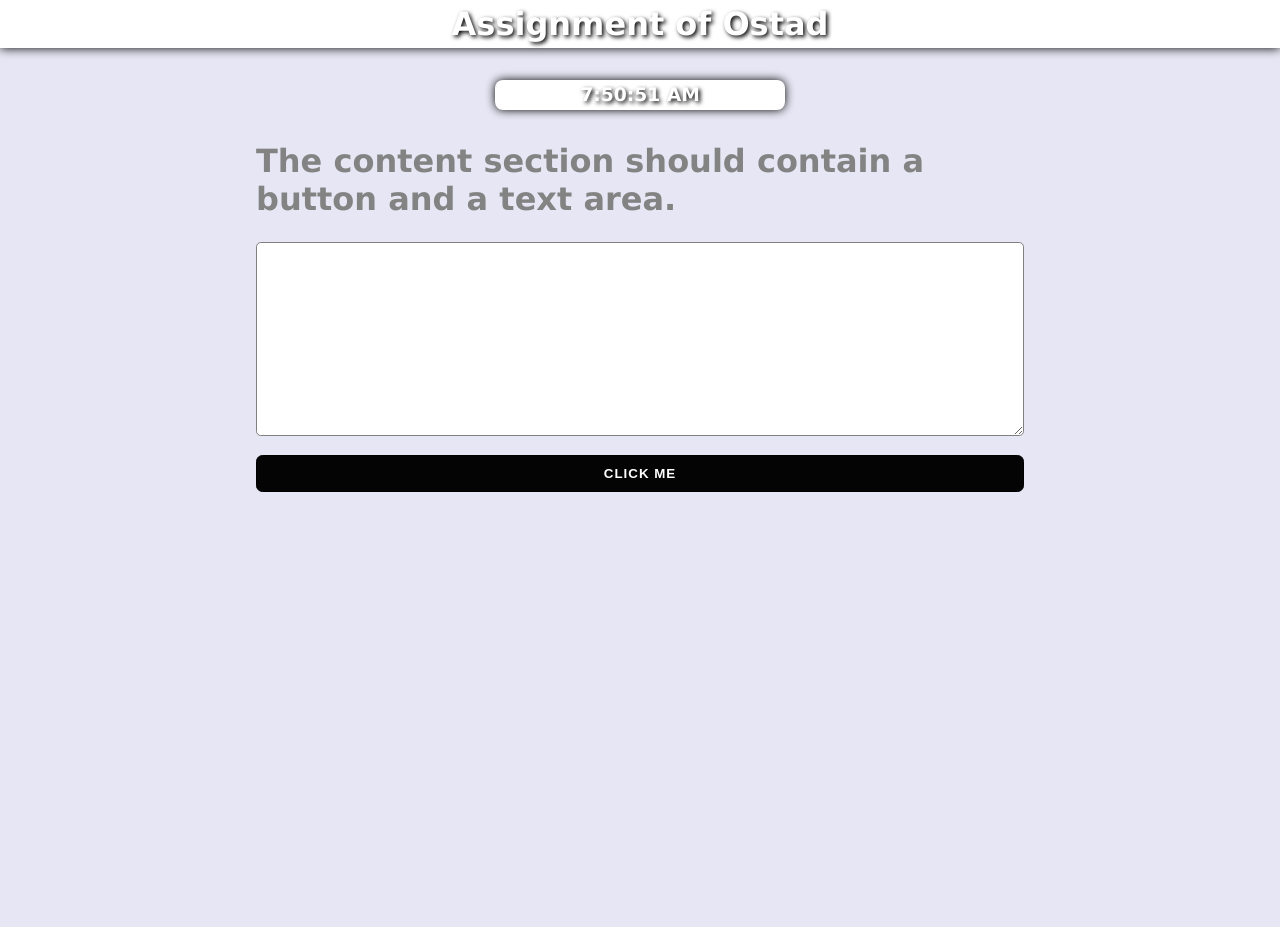
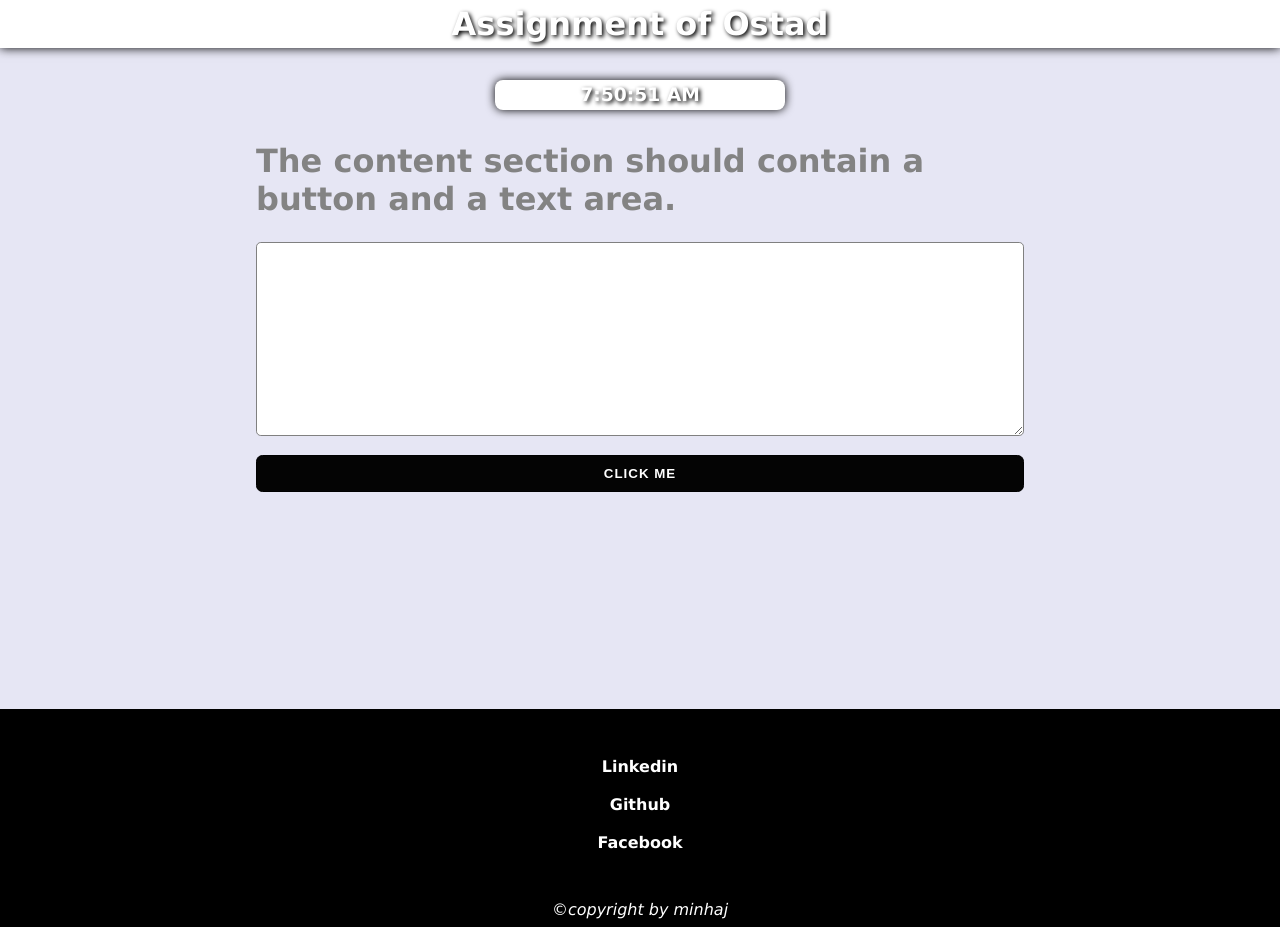
Before and after one commit to minhajul-im/Practice-React-Next, a React (Vite) app in the folder Module-5/: page / in a window 1280 px wide. Before the commit the page ends 800 px from the top, so only its background shows below. Built offline with nearby package versions, Linux system fonts and the light colour scheme.

Commit message:
module-5 project completed

```diff
--- a/Module-5/index.html
+++ b/Module-5/index.html
@@ -4,7 +4,7 @@
     <meta charset="UTF-8" />
     <link rel="icon" type="image/svg+xml" href="/vite.svg" />
     <meta name="viewport" content="width=device-width, initial-scale=1.0" />
-    <title>Vite + React</title>
+    <title>Module-5</title>
   </head>
   <body>
     <div id="root"></div>
--- a/Module-5/src/App.jsx
+++ b/Module-5/src/App.jsx
@@ -1,15 +1,18 @@
 import Page from "./layout/Page";
 
 const App = () => {
+  // all data
   const data = {
     title: "Assignment of Ostad",
-    clock: new Date().toLocaleTimeString(),
     mainTitle: "The content section should contain a button and a text area.",
     button: "Click me",
     text: `Lorem ipsum dolor sit amet consectetur adipisicing elit. Iusto, voluptas Lorem ipsum dolor, sit amet
     consectetur adipisicing elit.Architecto adipisci placeat
     assumenda pariatur! Dignissimos laboriosam nulla aliquid
     qui nihil et.`,
+    linkedin: [`https://www.linkedin.com/in/minhajul-im/`, "Linkedin"],
+    github: [`https://github.com/minhajul-im`, "Github"],
+    facebook: [`https://www.facebook.com/minhajul.im`, "Facebook"],
   };
 
   return (
--- /dev/null
+++ b/Module-5/src/components/footer/Footer.module.css
@@ -0,0 +1,29 @@
+.footer {
+  background-color: #000000;
+  padding: 0.5rem 0;
+}
+
+.ul {
+  display: flex;
+  flex-direction: column;
+  gap: 1.2rem;
+  padding: 1.5rem;
+  align-items: center;
+  justify-content: center;
+}
+
+.li {
+  list-style: none;
+}
+.a {
+  text-decoration: none;
+  color: #ffffff;
+  font-size: 1rem;
+  font-weight: 600;
+}
+.copy {
+  margin: 1.5rem 0 0;
+  text-align: center;
+  color: #ffffff;
+  font-style: italic;
+}
--- /dev/null
+++ b/Module-5/src/components/main/Content.module.css
@@ -0,0 +1,58 @@
+* main */ .main {
+  width: 60%;
+  margin: 1rem auto;
+}
+
+.mainHeader {
+  color: #838383;
+  margin: 1.5rem 0;
+}
+
+/* section  */
+.section {
+  display: flex;
+  flex-direction: column;
+  gap: 1.2rem;
+}
+
+/* textarea */
+.textarea {
+  color: #3e3e3e;
+  letter-spacing: 0.6px;
+  font-size: 1.3rem;
+  line-height: 2rem;
+  outline: none;
+  padding: 1rem;
+  border: 1px solid gray;
+  border-radius: 0.3rem;
+}
+
+/* button  */
+.button {
+  outline: none;
+  border: 1px solid #000000;
+  color: #ffffff;
+  padding: 0.6rem;
+  border-radius: 0.4rem;
+  background-color: #040404;
+  text-transform: uppercase;
+  font-weight: 600;
+  letter-spacing: 1px;
+  cursor: pointer;
+}
+
+.button:hover {
+  background-color: #ffffff;
+  color: #000000;
+  transition-duration: 0.5s;
+}
+
+/* text  */
+.text {
+  margin: 1rem 0;
+  color: #3e3e3e;
+  letter-spacing: 0.6px;
+  font-size: 1.3rem;
+  line-height: 2rem;
+  height: 150px;
+}
--- a/Module-5/src/layout/Page.jsx
+++ b/Module-5/src/layout/Page.jsx
@@ -2,7 +2,8 @@ import classes from "./Page.module.css";
 import { useState, useEffect } from "react";
 
 const Page = ({ data }) => {
-  const { title, mainTitle, button } = data;
+  // get data
+  const { title, mainTitle, button, linkedin, github, facebook } = data;
 
   // time function
   const [clock, setClock] = useState(new Date());
@@ -16,14 +17,17 @@ const Page = ({ data }) => {
     };
   }, []);
 
-  // input value
+  // textarea value
+  const [output, setOutput] = useState("");
   const [text, setText] = useState("");
+
   const handelTextarea = (e) => {
     setText(e.target.value);
   };
 
   // button function
   const handelButton = () => {
+    setOutput(text);
     setText("");
   };
 
@@ -51,11 +55,30 @@ const Page = ({ data }) => {
             {button}
           </button>
 
-          <p className={classes.text}>{text}</p>
+          <p className={classes.text}>{output}</p>
         </section>
       </main>
 
-      <footer></footer>
+      <footer className={classes.footer}>
+        <ul className={classes.ul}>
+          <li className={classes.li}>
+            <a className={classes.a} href={linkedin.at(0)}>
+              {linkedin.at(1)}
+            </a>
+          </li>
+          <li className={classes.li}>
+            <a className={classes.a} href={github.at(0)}>
+              {github.at(1)}
+            </a>
+          </li>
+          <li className={classes.li}>
+            <a className={classes.a} href={facebook.at(0)}>
+              {facebook.at(1)}
+            </a>
+          </li>
+        </ul>
+        <p className={classes.copy}> &copy;copyright by minhaj</p>
+      </footer>
     </div>
   );
 };
--- a/Module-5/src/layout/Page.module.css
+++ b/Module-5/src/layout/Page.module.css
@@ -84,4 +84,35 @@
   letter-spacing: 0.6px;
   font-size: 1.3rem;
   line-height: 2rem;
+  height: 150px;
 }
+
+.footer {
+  background-color: #000000;
+  padding: 0.5rem 0;
+}
+
+.ul {
+  display: flex;
+  flex-direction: column;
+  gap: 1.2rem;
+  padding: 1.5rem;
+  align-items: center;
+  justify-content: center;
+}
+
+.li {
+  list-style: none;
+}
+.a {
+  text-decoration: none;
+  color: #ffffff;
+  font-size: 1rem;
+  font-weight: 600;
+}
+.copy {
+  margin: 1.5rem 0 0;
+  text-align: center;
+  color: #ffffff;
+  font-style: italic;
+}
```
Also changed, not shown: Module-5/src/components/footer/Footer.jsx (added, +31 -0 lines), Module-5/src/components/header/Header.jsx (added, +14 -0 lines), Module-5/src/components/header/Header.module.css (added, +15 -0 lines), Module-5/src/components/main/Content.jsx (added, +49 -0 lines), Module-5/src/components/main/clock/Clock.jsx (added, +22 -0 lines), Module-5/src/components/main/clock/Clock.module.css (added, +12 -0 lines).
